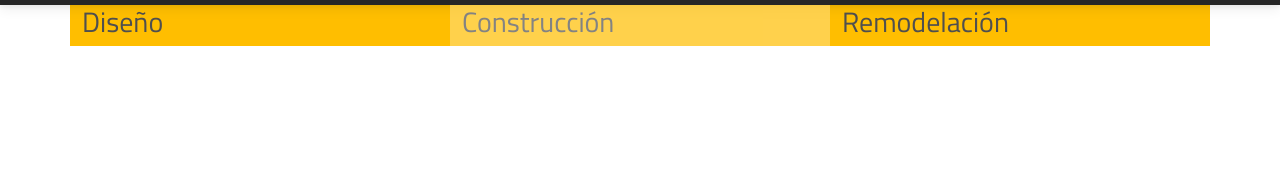
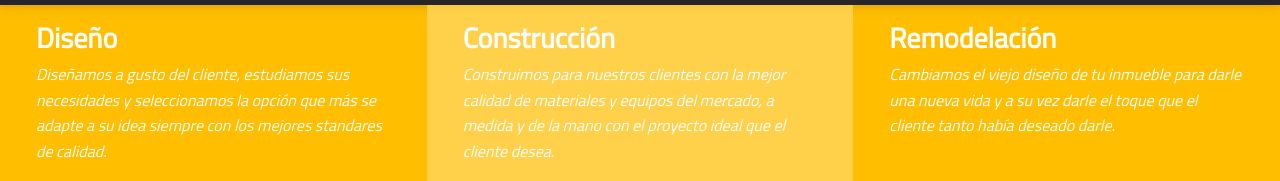
Before and after one commit to CristianCala/Carpitec43Page, a plain HTML site: page index.html in a window 1280 px wide. Shown: the part 882-1063 px from the top of the page. Before the commit the page ends 928 px from the top, so only its background shows below. Drawn offline with nearby package versions, Linux system fonts and the light colour scheme.

Commit message:
Add section services

```diff
--- a/index.html
+++ b/index.html
@@ -74,16 +74,25 @@
 		<!-- Center Content -->
 		<main>
 			<!-- Servicios -->
-			<section class="container">
+			<section class="container-fluid">
 				<div class="row">
 					<div class="col-12 col-md-4 col-sm-4 col-lg-4 col-xl-4 col-xll-4 bg-color-main">
-						<h3 class="">Diseño</h3>
+						<div class="container text-white">
+							<h3 class="fw-bold mt-3"><i class="pincel"></i> Diseño</h3>
+							<p class="fst-italic">Diseñamos a gusto del cliente, estudiamos sus necesidades y  seleccionamos la opción que más se adapte a su idea siempre con los mejores standares de calidad.</p>
+						</div>
 					</div>
 					<div class="col-12 col-md-4 col-sm-4 col-lg-4 col-xl-4 col-xll-4 bg-color-main-opacity">
-						<h3 class="">Construcción</h3>
+						<div class="container text-white">
+							<h3 class="fw-bold mt-3">Construcción</h3>
+							<p class="fst-italic">Construimos para nuestros clientes con la mejor calidad de materiales y equipos del mercado, a medida y de la mano con el proyecto ideal que el cliente desea.</p>
+						</div>
 					</div>
 					<div class="col-12 col-md-4 col-sm-4 col-lg-4 col-xl-4 col-xll-4 bg-color-main">
-						<h3 class="">Remodelación</h3>
+						<div class="container text-white">
+							<h3 class="fw-bold mt-3">Remodelación</h3>
+							<p class="fst-italic">Cambiamos el viejo diseño de tu inmueble para darle una nueva vida y a su vez darle el toque que el cliente tanto había deseado darle.</p>
+						</div>
 					</div>
 				</div>
 
```
Also changed, not shown: img/layer.svg (added), img/pincel.svg (added), img/tool.svg (added).
